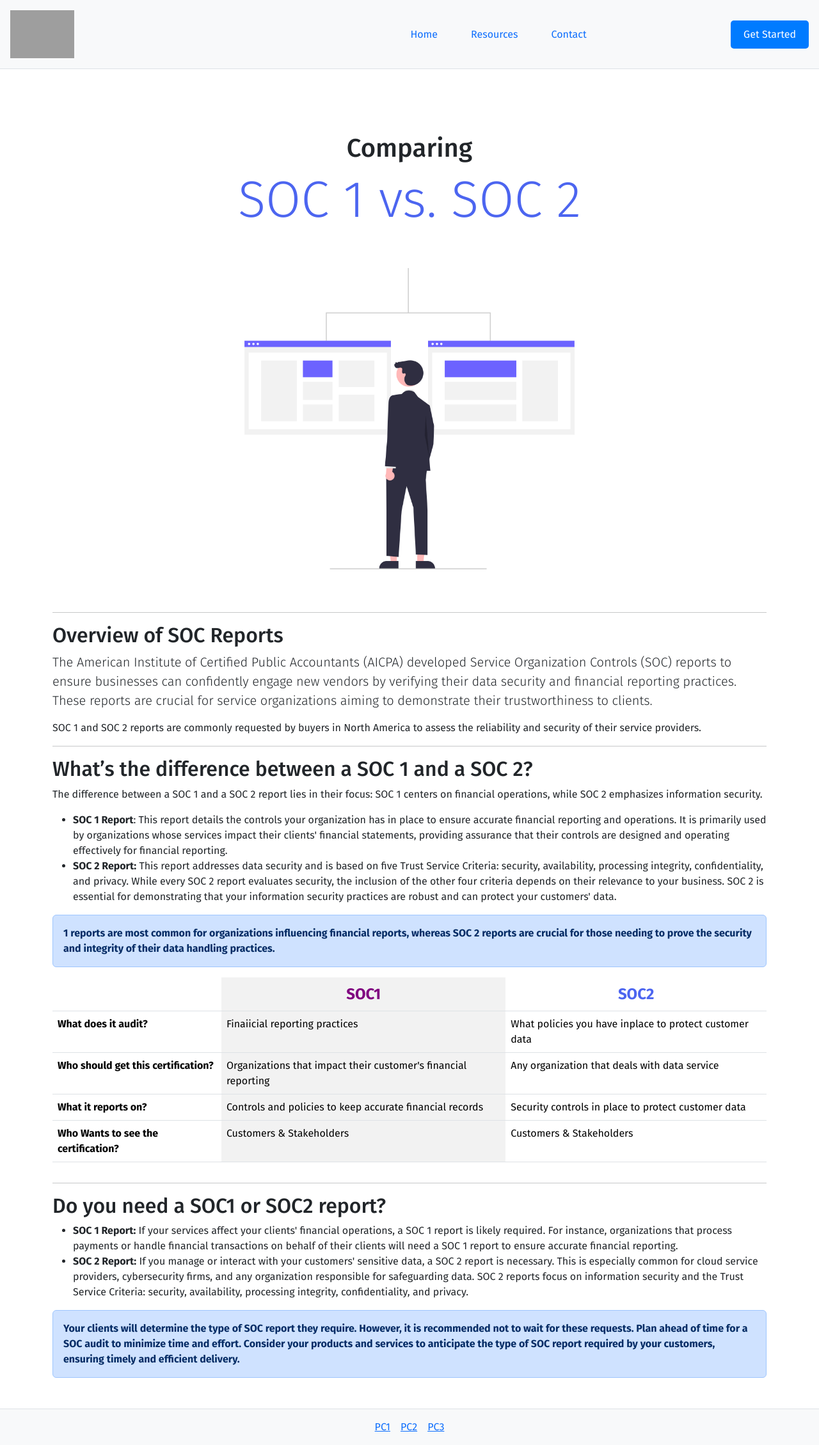
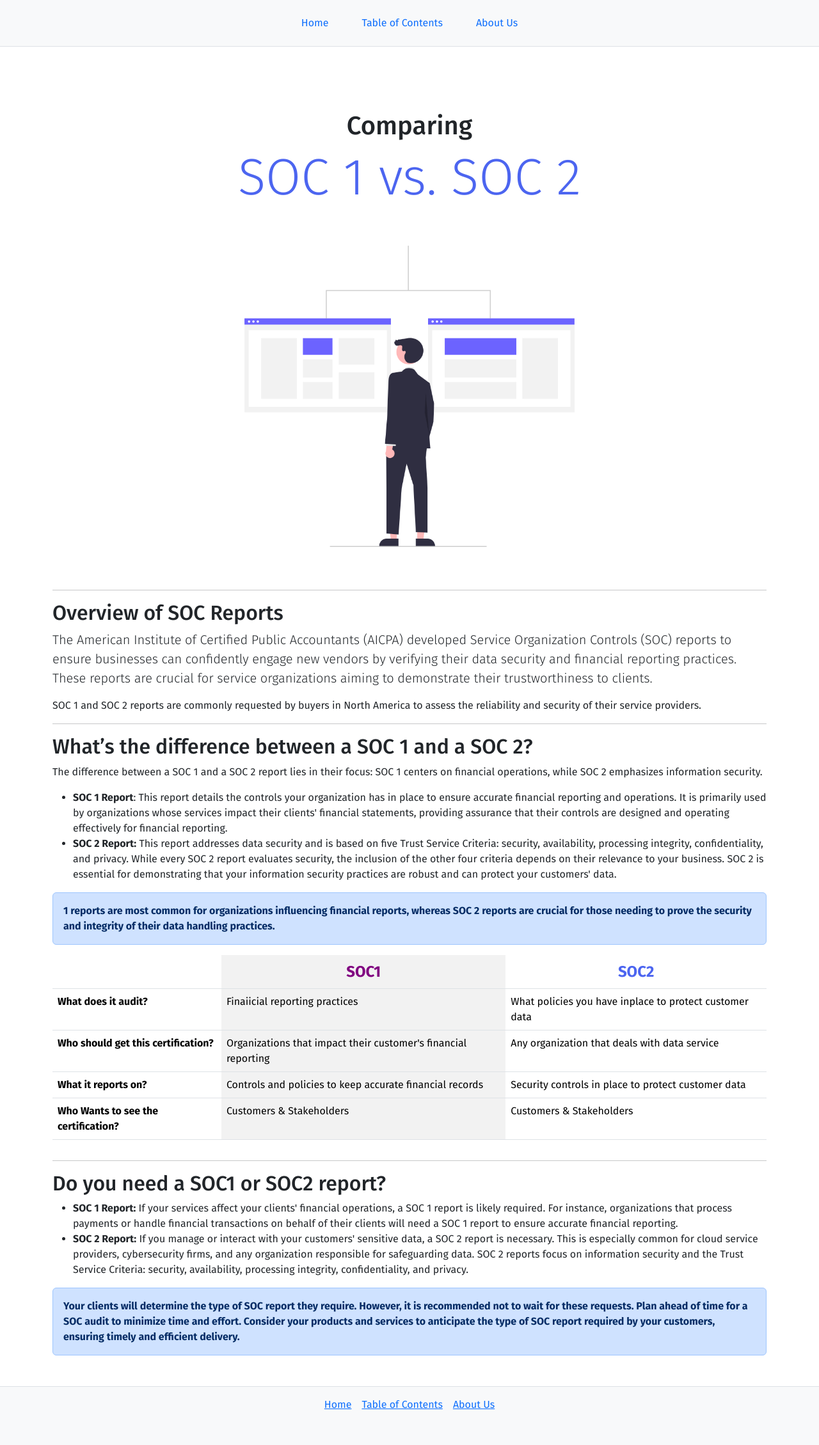
Before and after one commit to jonnych6/CertificationWeb-2, a Flask app: page /comp_soc1_soc2 in a window 1280 px wide. Shown: the whole page at 64% size. After the commit the page ends 2203 px from the top, so only its background shows below. Run offline with Flask 3, Linux system fonts and the light colour scheme; grey boxes are pictures that could not be loaded.

Commit message:
rename layout attributes

```diff
--- a/templates/layout.html
+++ b/templates/layout.html
@@ -21,33 +21,35 @@
   </head>
   <body>
     <header
-      class="d-flex justify-content-between align-items-center p-3 bg-light border-bottom"
+      class="d-flex justify-content-center align-items-center p-3 bg-light border-bottom"
     >
-      <div class="logo">
+      <!-- <div class="logo">
         <img
           src="{{ url_for('static', filename='images/logo.png') }}"
           alt="Team Logo"
           class="img-fluid w-25"
         />
-      </div>
+      </div> -->
       <nav>
         <ul class="nav">
           <li class="nav-item">
             <a href="{{ url_for('home') }}" class="nav-link">Home</a>
           </li>
-          <li class="nav-item"><a href="#" class="nav-link">Resources</a></li>
-          <li class="nav-item"><a href="#" class="nav-link">Contact</a></li>
+          <li class="nav-item">
+            <a href="#" class="nav-link">Table of Contents</a>
+          </li>
+          <li class="nav-item"><a href="#" class="nav-link">About Us</a></li>
         </ul>
       </nav>
-      <button class="btn btn-primary cta">Get Started</button>
+      <!-- <button class="btn btn-primary cta">Get Started</button> -->
     </header>
     {% block content %} {% endblock %}
 
     <footer class="bg-light p-3 border-top text-center mt-5">
       <div class="footer-links d-flex justify-content-center">
-        <a href="#" class="mx-2">PC1</a>
-        <a href="#" class="mx-2">PC2</a>
-        <a href="#" class="mx-2">PC3</a>
+        <a href="{{ url_for('home') }}" class="mx-2">Home</a>
+        <a href="#" class="mx-2">Table of Contents</a>
+        <a href="#" class="mx-2">About Us</a>
       </div>
     </footer>
     <!-- Bootstrap JS -->
```
